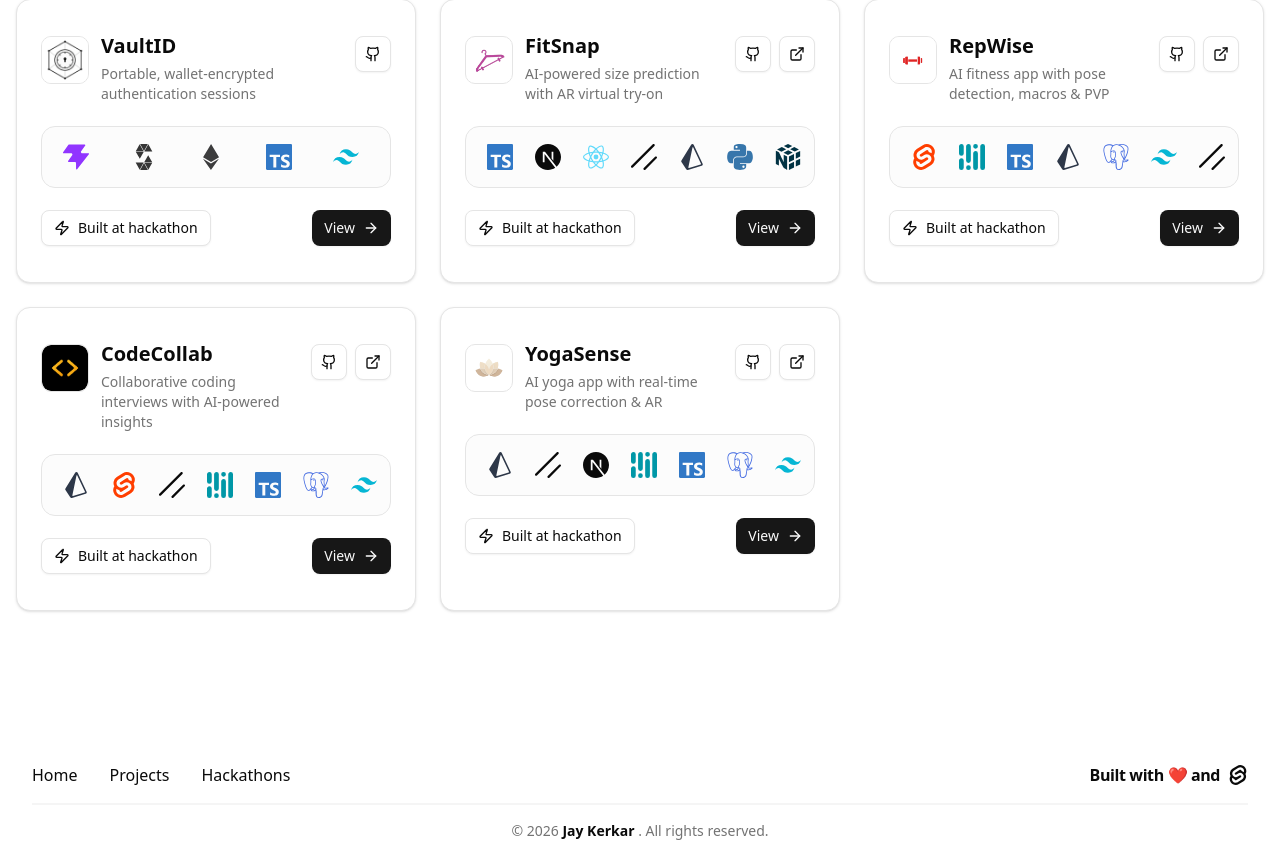
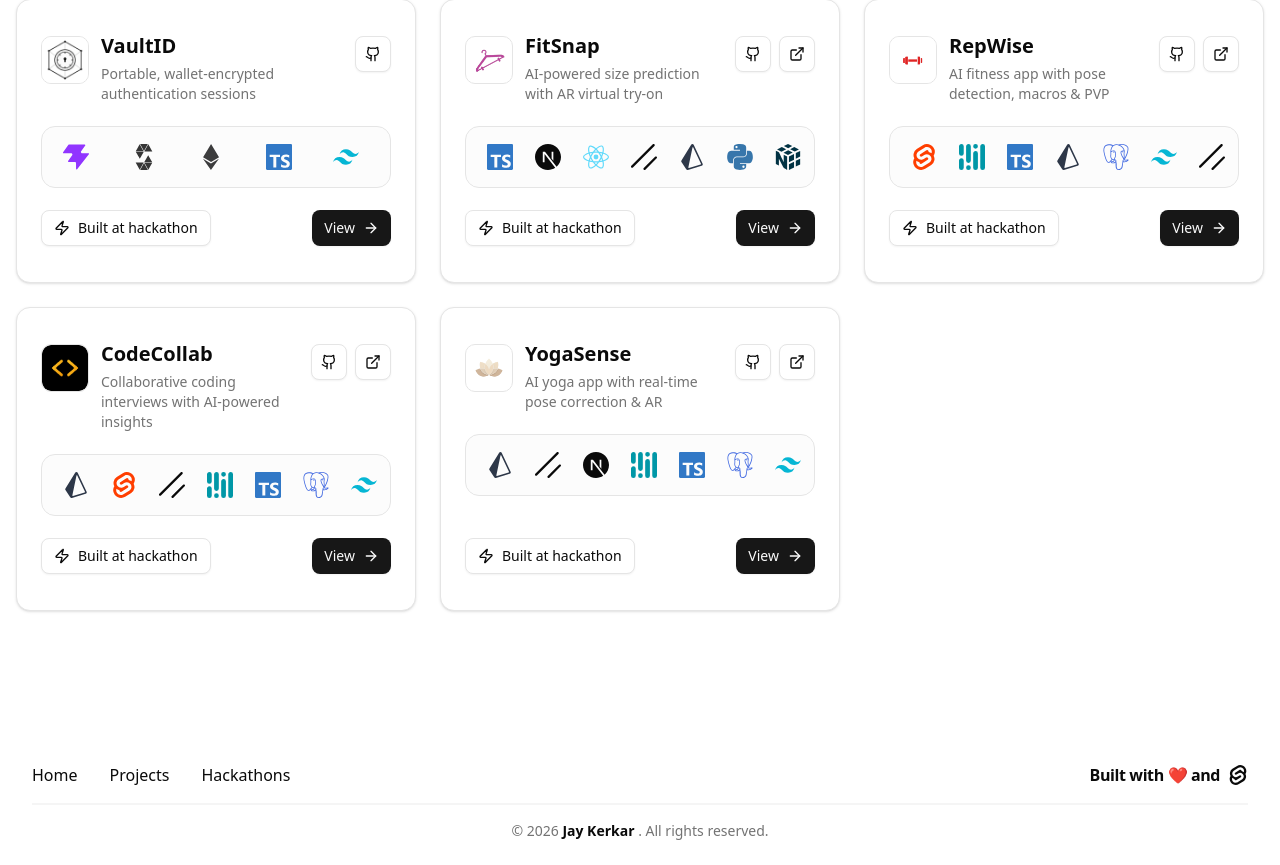
Before and after one commit to jaykerkar0405/Portfolio, a SvelteKit app: page /projects in a window 1280 px wide. Shown: the part 619-1484 px from the top of the page. Built offline with nearby package versions, Linux system fonts and the light colour scheme.

Commit message:
feat: Enhance project card layout and add fade transition for navigation

```diff
--- a/src/lib/components/project-card.svelte
+++ b/src/lib/components/project-card.svelte
@@ -14,7 +14,7 @@
 	};
 </script>
 
-<Card class="flex flex-col overflow-hidden py-3">
+<Card class="flex h-full flex-col overflow-hidden py-3">
 	<CardContent class="flex flex-1 flex-col gap-5.5 p-6">
 		<div class="flex items-start justify-between gap-4">
 			<div class="flex items-start gap-3">
@@ -78,9 +78,9 @@
 			</Tooltip.Provider>
 		</div>
 
-		<div class="flex items-center gap-4">
+		<div class="mt-auto flex items-center gap-4">
 			{#if project.hackathonId}
-				<a href="/hackathons/{project.hackathonId}">
+				<a href="/hackathons/{project.hackathonId}" data-sveltekit-noscroll>
 					<Button variant="outline" class="gap-2">
 						<Zap class="size-4" />
 						Built at hackathon
@@ -88,7 +88,7 @@
 				</a>
 			{/if}
 
-			<a href="/projects/{project.id}" class="ml-auto">
+			<a href="/projects/{project.id}" class="ml-auto" data-sveltekit-noscroll>
 				<Button class="gap-2" aria-label="View {project.title} details">
 					View
 					<ArrowRight class="size-4" />
--- a/src/routes/+layout.svelte
+++ b/src/routes/+layout.svelte
@@ -1,5 +1,7 @@
 <script lang="ts">
 	import './layout.css';
+	import { fade } from 'svelte/transition';
+	import { navigating } from '$app/stores';
 	import { ModeWatcher } from 'mode-watcher';
 	import Header from '$lib/components/header.svelte';
 	import Footer from '$lib/components/footer.svelte';
@@ -14,7 +16,11 @@
 	<Header />
 
 	<main>
-		{@render children()}
+		{#key $navigating?.to?.url.pathname}
+			<div in:fade={{ duration: 200, delay: 100 }} out:fade={{ duration: 150 }}>
+				{@render children()}
+			</div>
+		{/key}
 	</main>
 
 	<Footer />
```
